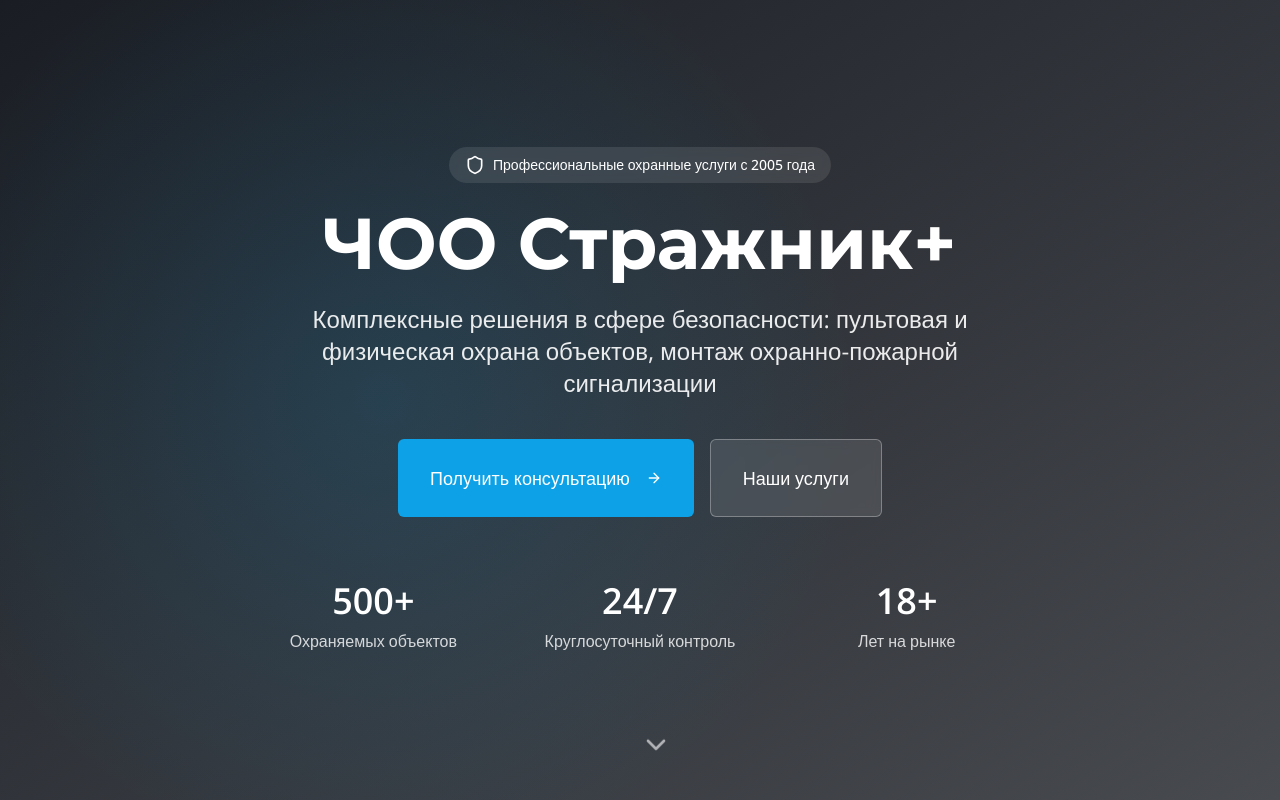
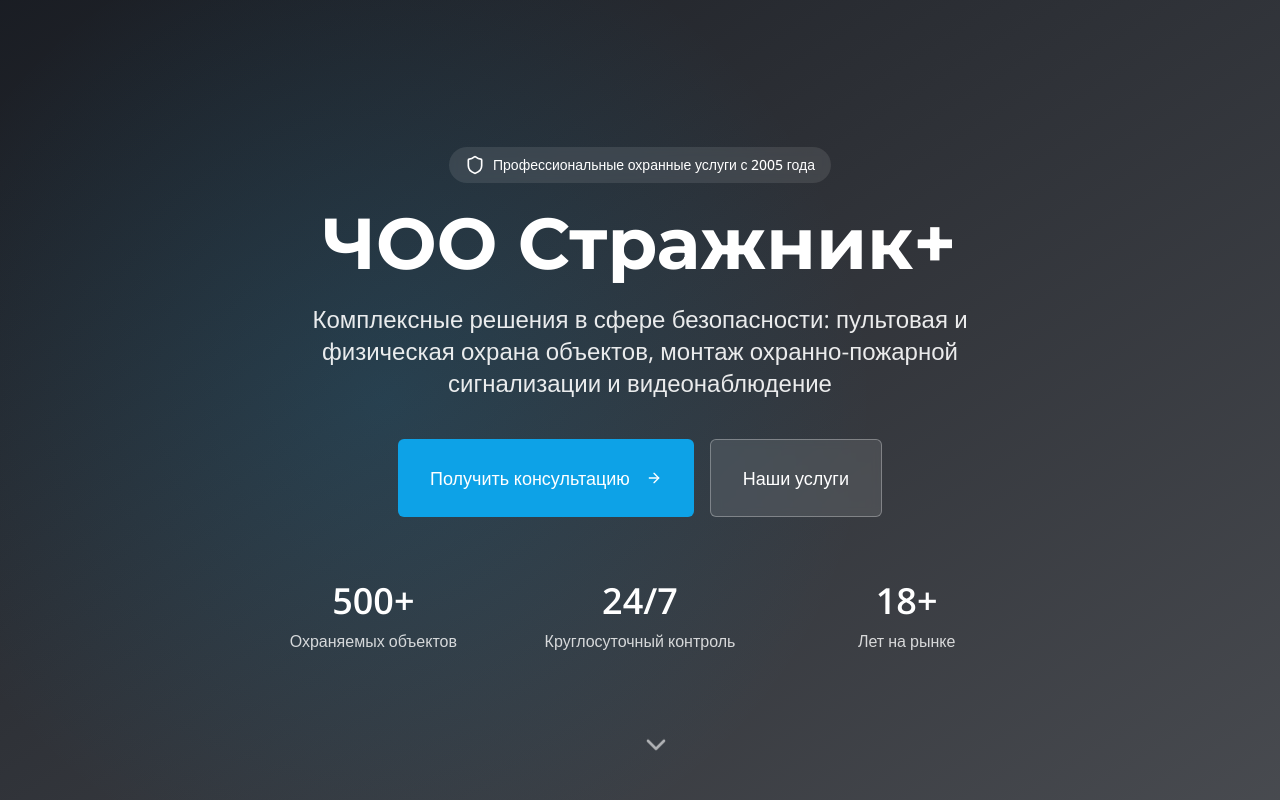
Before and after one commit to pr-poehali-dev/security-website-project-1, a React (Vite) app: page / in a window 1280 px wide. Shown: the top 800 px of the page. Built offline with nearby package versions, Linux system fonts and the light colour scheme.

Commit message:
Обновление компонента

```diff
--- a/src/components/Hero.tsx
+++ b/src/components/Hero.tsx
@@ -19,9 +19,7 @@ export default function Hero({ onContactClick }: HeroProps) {
 
           <h1 className="font-heading md:text-7xl font-bold mb-6 leading-tight mx-0 text-7xl">ЧОО Стражник+</h1>
 
-          <p className="text-xl md:text-2xl mb-10 text-white/90 max-w-2xl mx-auto">
-            Комплексные решения в сфере безопасности: пультовая и физическая охрана объектов, монтаж охранно-пожарной сигнализации
-          </p>
+          <p className="text-xl md:text-2xl mb-10 text-white/90 max-w-2xl mx-auto">Комплексные решения в сфере безопасности: пультовая и физическая охрана объектов, монтаж охранно-пожарной сигнализации и видеонаблюдение</p>
 
           <div className="flex flex-col sm:flex-row gap-4 justify-center">
             <Button
```
